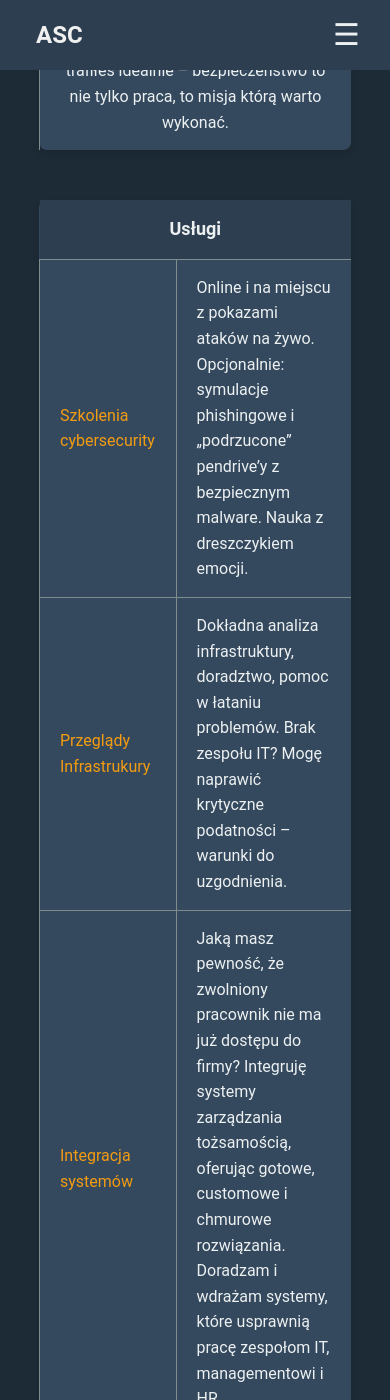
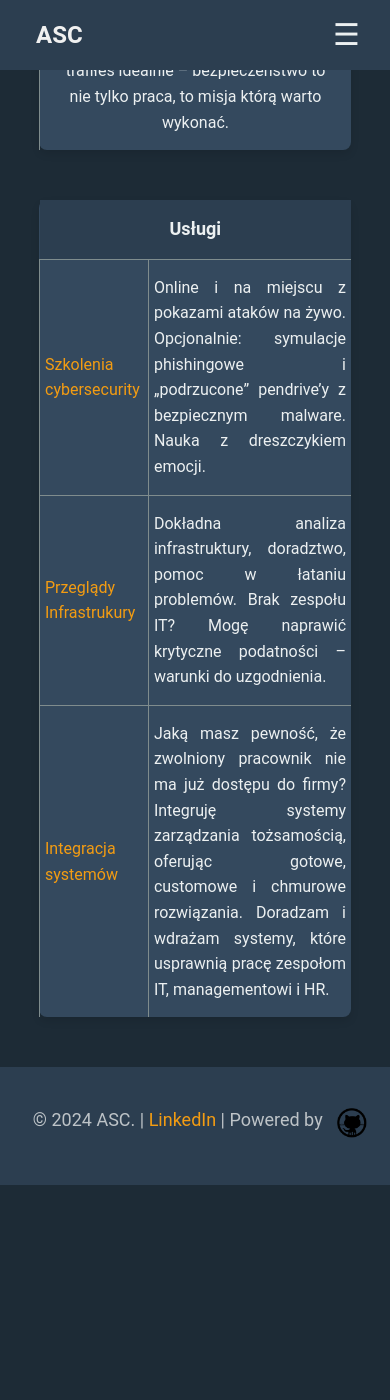
Before and after one commit to dadmins1984/Web, a Jekyll site: the page built from index.md, in a window 390 px wide and 1400 px high, scrolled down 900 px. Built offline with Jekyll 4.4.1, drawn with Linux system fonts in a browser that asks for light colours; after the commit the page ends 2085 px from its top, so only the background shows below that.

Commit message:
fdfasdfds

```diff
--- a/assets/css/style.css
+++ b/assets/css/style.css
@@ -405,6 +405,13 @@ table {
 
 @media (max-width: 768px) {
     .service-table td {
-        text-align: left;
+        text-align: justify;
+        padding-left: 5px;
+        padding-right: 5px;
+    }
+
+
+    .service-table td a {
+        word-wrap: break-word;
     }
 }
```
